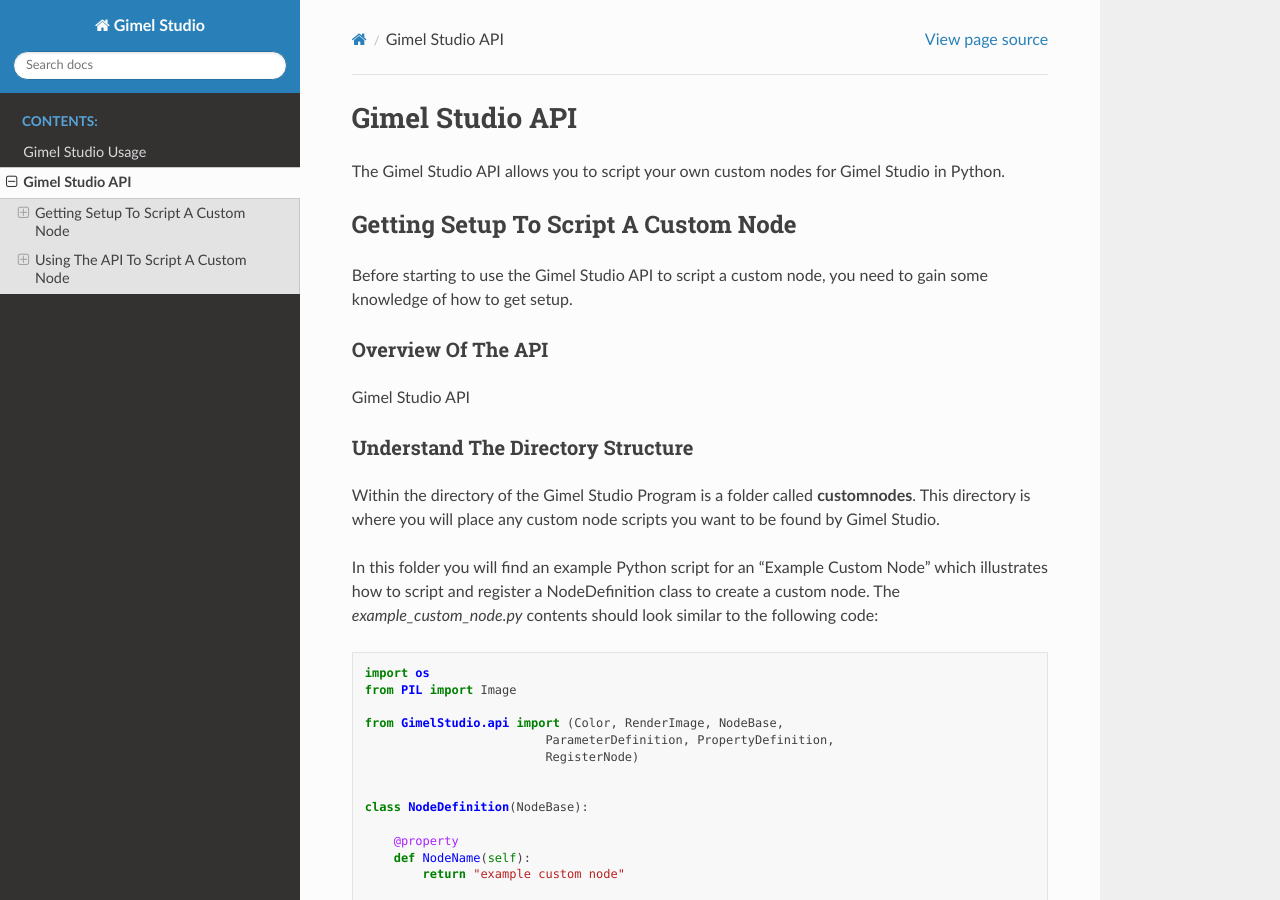
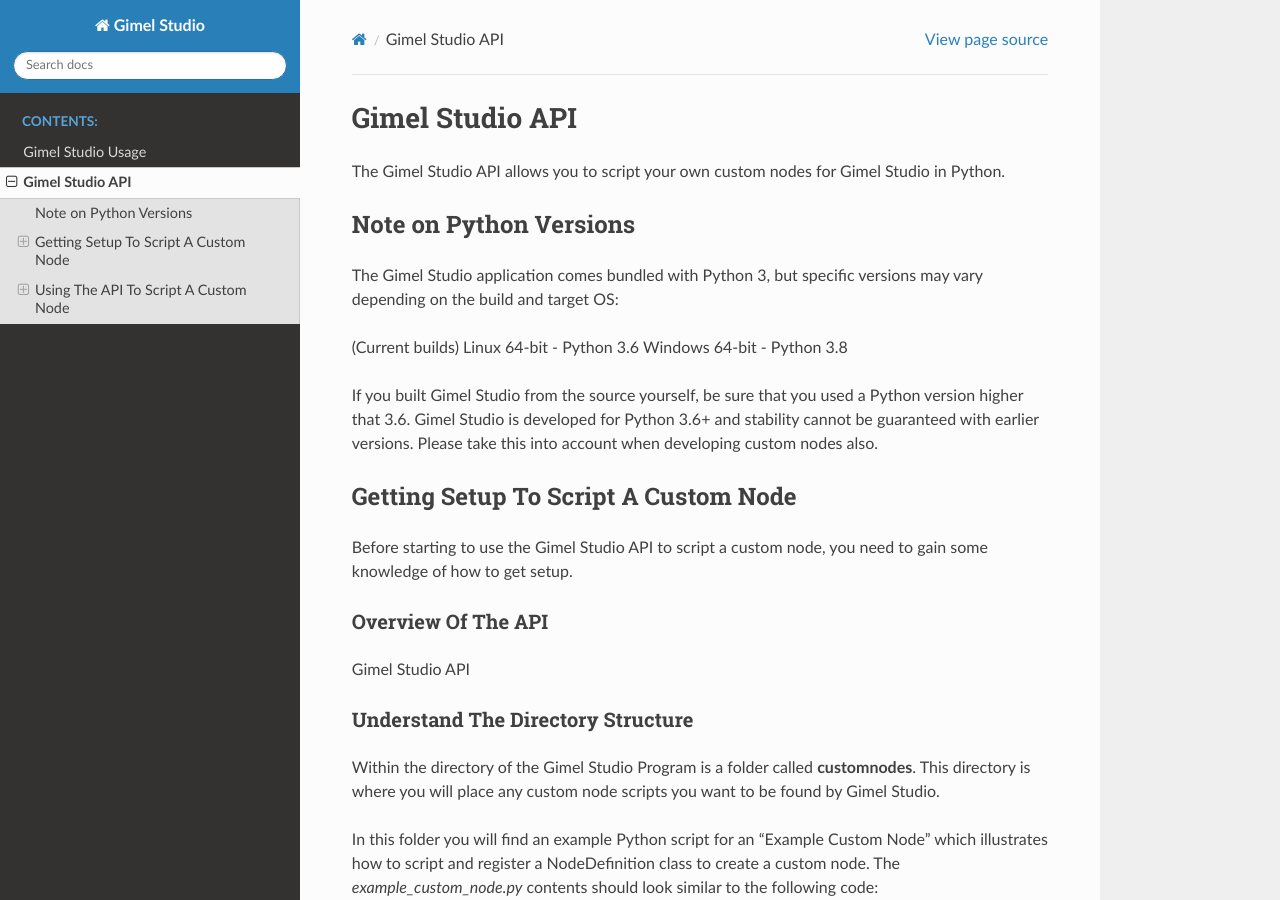
Before and after one commit to GimelStudio/Gimel-Studio, a Sphinx documentation site: the page built from docs/source/api.rst, in a window 1280 px wide and 900 px high. Built offline with Sphinx 7.4.7 and the Read the Docs theme 2.0.0, drawn with Linux system fonts in a browser that asks for light colours.

Commit message:
write docs about py versions

```diff
--- a/docs/source/api.rst
+++ b/docs/source/api.rst
@@ -2,6 +2,18 @@ Gimel Studio API
 ================
 
 The Gimel Studio API allows you to script your own custom nodes for Gimel Studio in Python.
+
+
+Note on Python Versions
+-----------------------
+
+The Gimel Studio application comes bundled with Python 3, but specific versions may vary depending on the build and target OS:
+
+(Current builds)
+Linux 64-bit - Python 3.6
+Windows 64-bit - Python 3.8
+
+If you built Gimel Studio from the source yourself, be sure that you used a Python version higher that 3.6. Gimel Studio is developed for Python 3.6+ and stability cannot be guaranteed with earlier versions. Please take this into account when developing custom nodes also.
 
 
 Getting Setup To Script A Custom Node
--- a/docs/source/index.rst
+++ b/docs/source/index.rst
@@ -14,6 +14,10 @@ Edit graphics in a non-destructive workflow using different nodes and view the r
 
     GIMEL STUDIO IS CURRENTLY IN BETA AND IS NOT FULLY STABLE. NOT ALL FEATURES ARE IMPLEMENTED SO THE API AND/OR USAGE MAY CHANGE AT ANY TIME.
 
+.. warning::
+
+    The Gimel Studio API will change in 0.3.x (only slightly, so far). The current documentation is for version 0.2.0 and earlier.
+
 .. toctree::
    :maxdepth: 2
    :caption: Contents:
```
Also changed, not shown: docs/source/usage.rst (+7 -0 lines).
